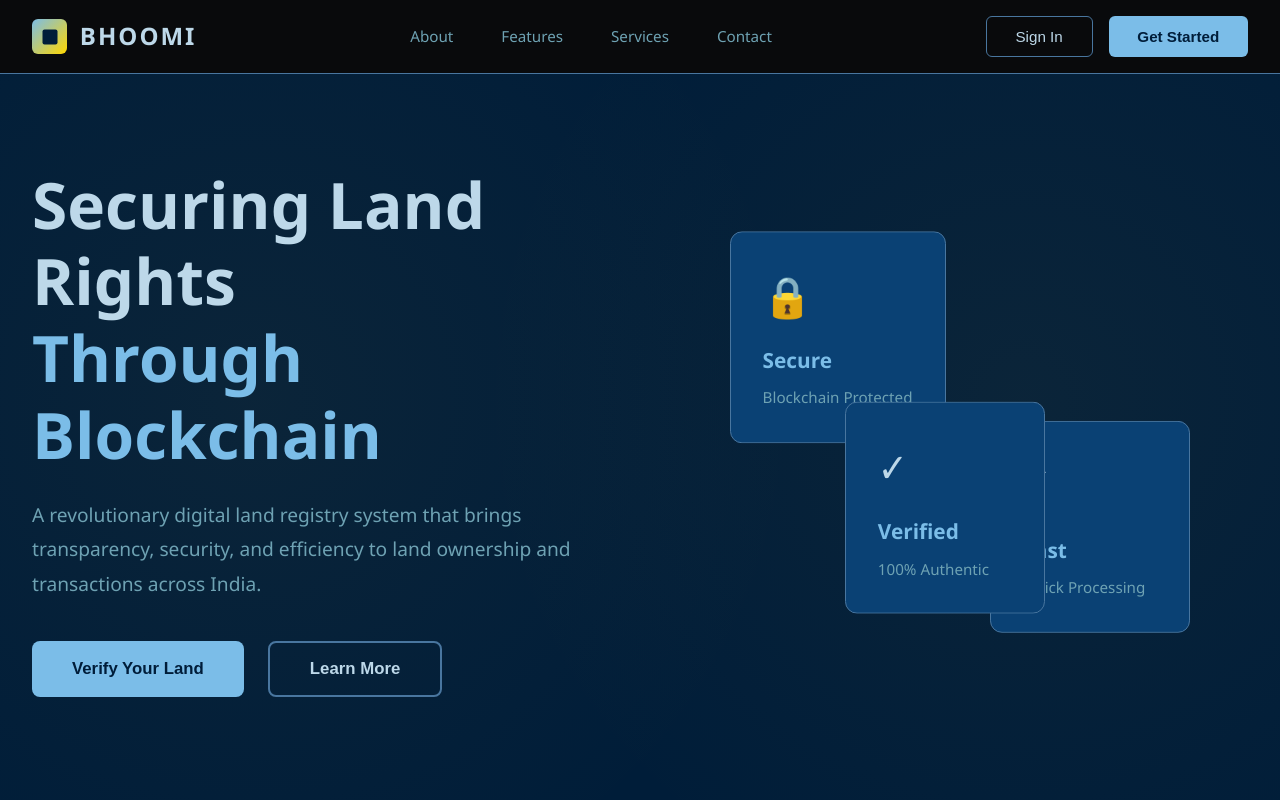
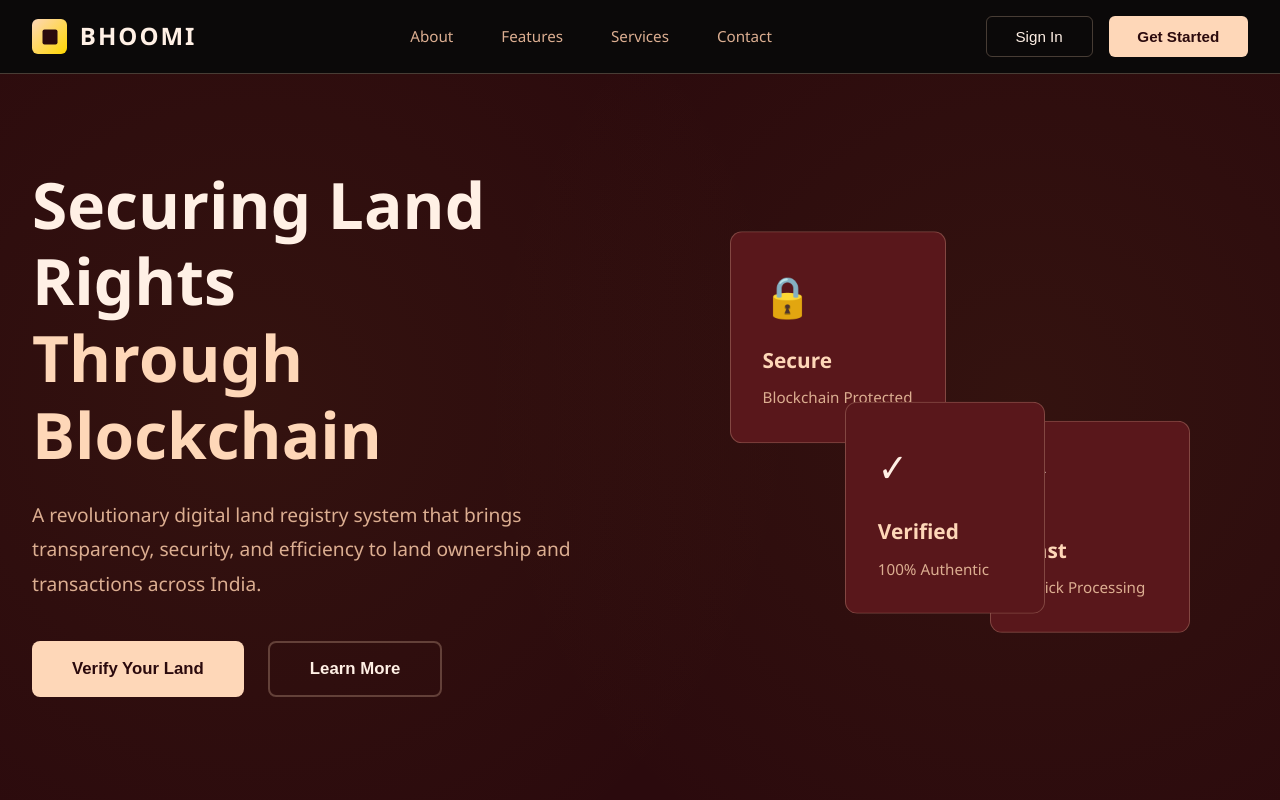
Before and after one commit to techashutosh03/B.H.U.M.I-, a plain HTML site: page index.html in a window 1280 px wide. Shown: the top 800 px of the page. Drawn offline with Linux system fonts and the light colour scheme.

Commit message:
Update UI theme to luxury Burgundy (#59171b) and Champagne Rose Gold (#fed7b8) palette

```diff
--- a/assets/css/citizen.css
+++ b/assets/css/citizen.css
@@ -6,18 +6,18 @@
 }
 
 :root {
-  --primary-black: #001D39;
-  --secondary-black: #0A4174;
-  --card-bg: #0A4174;
-  --border-color: #49769F;
-  --accent-gold: #7BBDE8;
-  --text-white: #BDD8E9;
-  --text-gray: #6EA2B3;
-  --success-green: #7BBDE8;
-  --warning-yellow: #6EA2B3;
-  --info-blue: #7BBDE8;
-  --error-red: #EF4444;
-  --purple: #49769F;
+  --primary-black: #2B0A0D;
+  --secondary-black: #421014;
+  --card-bg: #59171B;
+  --border-color: rgba(254, 215, 184, 0.25);
+  --accent-gold: #FED7B8;
+  --text-white: #FFF0E5;
+  --text-gray: #DCAE91;
+  --success-green: #FED7B8;
+  --warning-yellow: #E5BEA6;
+  --info-blue: #FED7B8;
+  --error-red: #FF6B6B;
+  --purple: #8C2F34;
 }
 
 body {
--- a/assets/css/common.css
+++ b/assets/css/common.css
@@ -2,18 +2,18 @@
 @import url('https://fonts.googleapis.com/css2?family=Plus+Jakarta+Sans:wght@300;400;500;600;700;800&family=Outfit:wght@400;500;600;700;800&display=swap');
 
 :root {
-  --primary-black: #001D39;
-  --secondary-black: #0A4174;
-  --accent-gold: #7BBDE8;
-  --text-white: #BDD8E9;
-  --text-gray: #6EA2B3;
-  --card-bg: #0A4174;
-  --border-color: #49769F;
-  --success-green: #7BBDE8;
-  --warning-yellow: #6EA2B3;
-  --info-blue: #7BBDE8;
-  --error-red: #EF4444;
-  --purple: #49769F;
+  --primary-black: #2B0A0D;
+  --secondary-black: #421014;
+  --card-bg: #59171B;
+  --border-color: rgba(254, 215, 184, 0.25);
+  --accent-gold: #FED7B8;
+  --text-white: #FFF0E5;
+  --text-gray: #DCAE91;
+  --success-green: #FED7B8;
+  --warning-yellow: #E5BEA6;
+  --info-blue: #FED7B8;
+  --error-red: #FF6B6B;
+  --purple: #8C2F34;
 }
 
 * {
--- a/assets/css/landing.css
+++ b/assets/css/landing.css
@@ -6,13 +6,13 @@
 }
 
 :root {
-  --primary-black: #001D39;
-  --secondary-black: #0A4174;
-  --accent-gold: #7BBDE8;
-  --text-white: #BDD8E9;
-  --text-gray: #6EA2B3;
-  --card-bg: #0A4174;
-  --border-color: #49769F;
+  --primary-black: #2B0A0D;
+  --secondary-black: #421014;
+  --accent-gold: #FED7B8;
+  --text-white: #FFF0E5;
+  --text-gray: #DCAE91;
+  --card-bg: #59171B;
+  --border-color: rgba(254, 215, 184, 0.25);
 }
 
 body {
```
